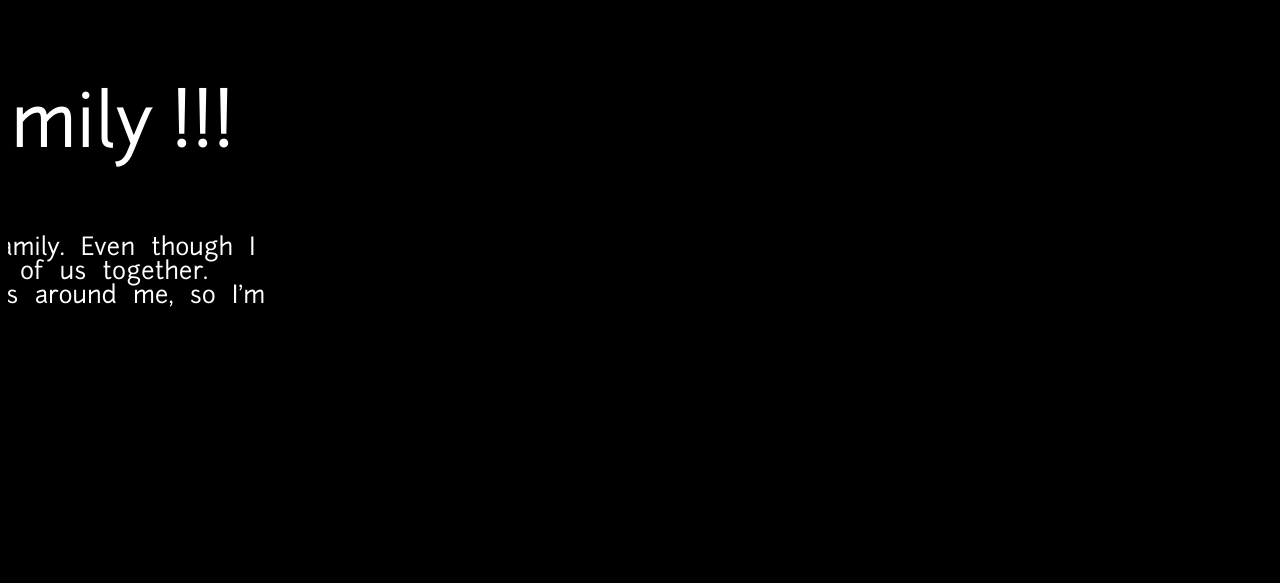
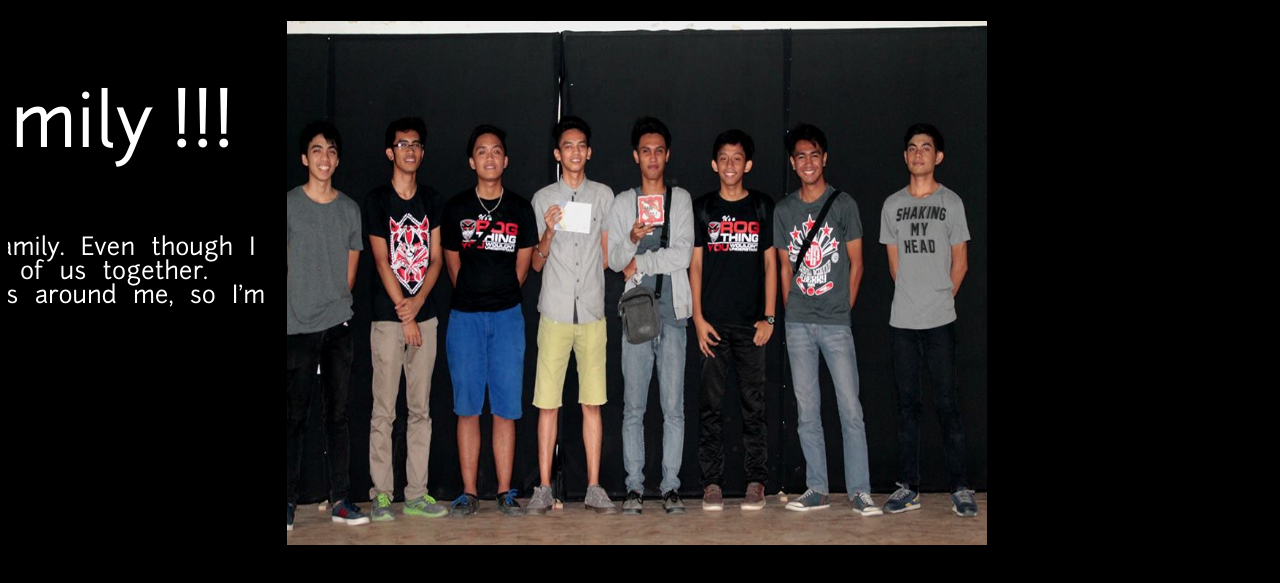
Before and after one commit to yarninel/DELARAMA_LeninRay_PersonalWebsite, a plain HTML site: page index.html in a window 1280 px wide. Shown: the part 105-688 px from the top of the page. Drawn offline with Linux system fonts and the light colour scheme.

Commit message:
Rarely commit routine

```diff
--- a/index.html
+++ b/index.html
@@ -73,3 +73,7 @@
                     <p style="font-size: 24px; color: white; font-family:junctionreg;; margin-left: 40px; text-indent: 40px;word-spacing: 10px;">
                         Ofcourse! we all love our family. Even though I don't have any picture with all of us together.<br>I grew up with mostly old ones around me, so I'm very close with the elderly.
                     </p>
+                </div>
+
+            <div class="slide" style="width: 700px; height: 540px;">
+            <img src="images/fr.jpg" style="width: 700px; height 540px; float: left;">
```
